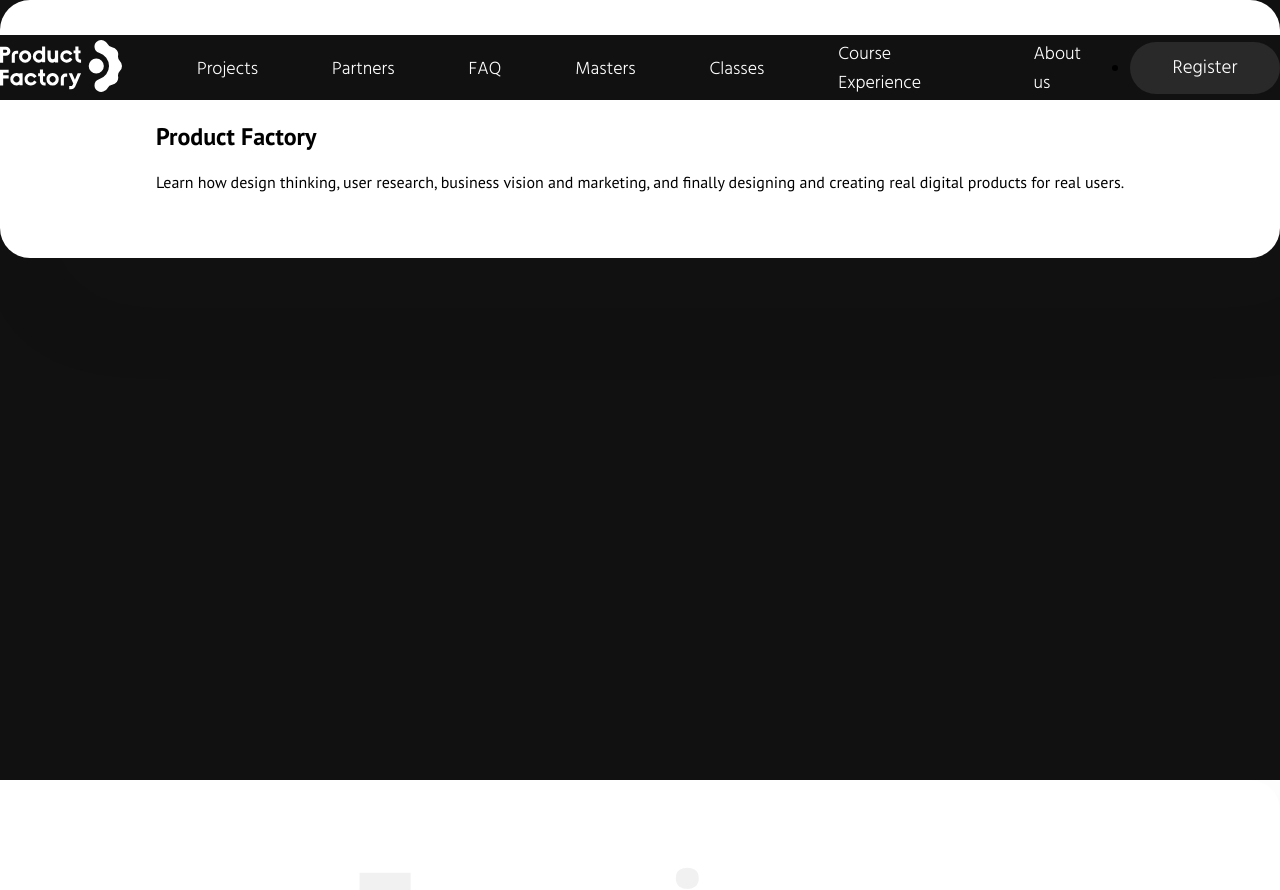
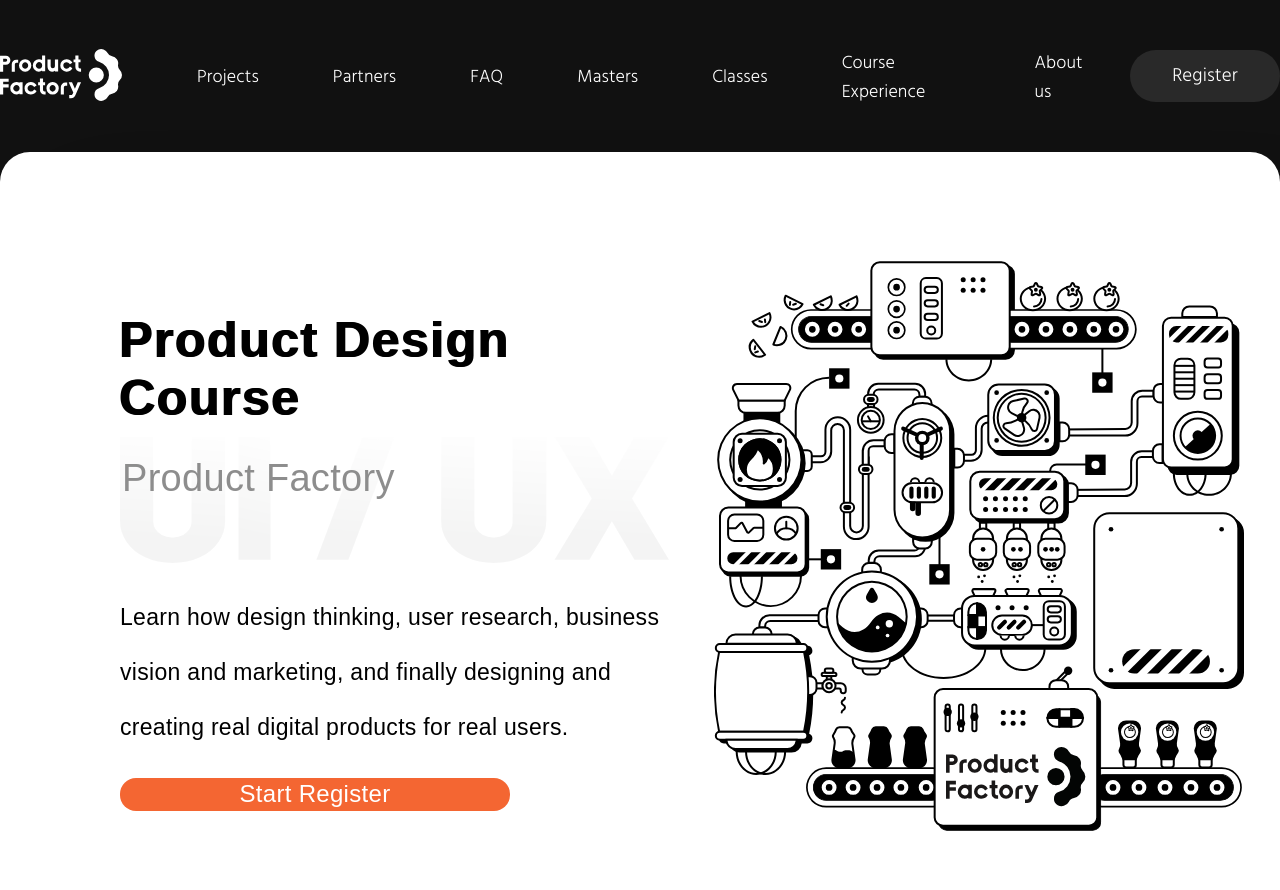
Before and after one commit to michalkryjan/lp-product-factory, a Next.js app: page / in a window 1280 px wide. Shown: the top 890 px of the page. Built offline with nearby package versions, Linux system fonts and the light colour scheme; a web font is replaced by a local one.

Commit message:
added Hero section, code refactored

```diff
--- a/src/components/HeadingWithBg.js
+++ b/src/components/HeadingWithBg.js
@@ -1,19 +1,21 @@
 import React from 'react';
 import Image from 'next/image';
-import styles from '/src/styles/components/HeadingWithBg.module.scss';
+import styles from '@/styles/components/HeadingWithBg.module.scss';
 
-const HeadingWithBg = ({ as, text, bgImageSrc, bgImageAlt, width, height }) => {
+const HeadingWithBg = ({ as, text, bgSrc, bgAlt, bgWidth, bgHeight, headingModifierClass }) => {
     const Heading = as;
 
     return (
         <div className={styles.headingWithBg}>
-            <Heading className={styles.headingWithBg__heading}>{text}</Heading>
+            <Heading className={`${styles.headingWithBg__heading} ${headingModifierClass}`}>
+                {text}
+            </Heading>
             <Image
                 className={styles.headingWithBg__bg}
-                src={bgImageSrc}
-                alt={bgImageAlt}
-                width={width}
-                height={height}
+                src={bgSrc}
+                alt={bgAlt}
+                width={bgWidth}
+                height={bgHeight}
             />
         </div>
     );
--- a/src/components/TopMenuBar.js
+++ b/src/components/TopMenuBar.js
@@ -1,7 +1,7 @@
 import React from 'react';
 import Image from 'next/image';
 import Link from 'next/link';
-import styles from '/src/styles/components/TopMenuBar.module.scss';
+import styles from '@/styles/components/TopMenuBar.module.scss';
 
 const TopMenuBar = () => {
     return (
--- a/src/pages/index.js
+++ b/src/pages/index.js
@@ -3,6 +3,7 @@
 import HeadingWithBg from '@/components/HeadingWithBg';
 import defaults from '@/styles/base/defaults.module.scss';
 import TopMenuBar from '@/components/TopMenuBar';
+import Hero from '@/sections/Hero';
 
 export default function Home() {
     return (
@@ -10,36 +11,21 @@
             <Head>
                 <title>Product Factory</title>
                 <meta name='description' content='Product Factory homepage' />
-                <meta name='viewport' content='width=device-width, initial-scale=1' />
+                <meta name='viewport' content='bgWidth=device-bgWidth, initial-scale=1' />
             </Head>
             <body>
                 <header className={defaults.pageHeader}>
                     <TopMenuBar />
-                    <section className={defaults.bigContentCard}>
-                        <div>
-                            <hgroup>
-                                <h1>Product Design Course</h1>
-                                <h2>Product Factory</h2>
-                            </hgroup>
-                            <p>
-                                Learn how design thinking, user research, business vision and
-                                marketing, and finally designing and creating real digital products
-                                for real users.
-                            </p>
-                        </div>
-                        {/*<div>*/}
-                        {/*    <Image src={''} alt={''} />*/}
-                        {/*</div>*/}
-                    </section>
+                    <Hero />
                 </header>
-                <main className={defaults.mainContent}>
-                    <article className={defaults.bigContentCard}>
+                <main>
+                    <article>
                         <HeadingWithBg
                             as={'h2'}
                             text={'Course Experience'}
-                            bgImageSrc={'/assets/heading-backgrounds/Experience.svg'}
-                            width={612}
-                            height={159}
+                            bgSrc={'/assets/heading-backgrounds/Experience.svg'}
+                            bgWidth={612}
+                            bgHeight={159}
                         />
                     </article>
                 </main>
--- /dev/null
+++ b/src/sections/Hero.js
@@ -0,0 +1,43 @@
+import React from 'react';
+import Image from 'next/image';
+import Link from 'next/link';
+import HeadingWithBg from '@/components/HeadingWithBg';
+import heroStyles from '@/styles/sections/Hero.module.scss';
+import headingStyles from '@/styles/components/HeadingWithBg.module.scss';
+
+const Hero = () => {
+    return (
+        <section className={heroStyles.hero}>
+            <div className={heroStyles.hero__textWrapper}>
+                <hgroup>
+                    <h1 className={heroStyles.hero__title}>Product Design Course</h1>
+                    <HeadingWithBg
+                        as={'h2'}
+                        text={'Product Factory'}
+                        bgSrc={'/assets/heading-backgrounds/UI_UX.svg'}
+                        bgWidth={550}
+                        bgHeight={126}
+                        headingModifierClass={headingStyles.headingWithBg__headingHero}
+                    />
+                </hgroup>
+                <p className={heroStyles.hero__text}>
+                    Learn how design thinking, user research, business vision and marketing, and
+                    finally designing and creating real digital products for real users.
+                </p>
+                <Link href={'#'} className={heroStyles.hero__ctaBtn}>
+                    Start Register
+                </Link>
+            </div>
+            <div className={heroStyles.hero__imgWrapper}>
+                <Image
+                    src={'/assets/hero-img.svg'}
+                    width={530}
+                    height={570}
+                    alt={'Product Design Course - Product Factory - 30 August'}
+                />
+            </div>
+        </section>
+    );
+};
+
+export default Hero;
--- a/src/styles/base/_variables.scss
+++ b/src/styles/base/_variables.scss
@@ -1,9 +1,16 @@
-@import url('https://fonts.googleapis.com/css2?family=Hind:wght@300&family=PT+Sans:wght@400;700&display=swap');
+@import url('https://fonts.googleapis.com/css2?family=Hind:wght@300&display=swap');
+
+@font-face {
+  font-family: 'Product Sans';
+  src: url('../../../public/assets/product-sans-font/product_sans_regular-webfont.woff2') format('woff2'),
+  url('../../../public/assets/product-sans-font/product_sans_regular-webfont.woff') format('woff');
+  font-style: normal;
+}
 
 $maxContentWidth: 1460px;
 
 $fontFamilies: (
-        primary: #{'PT Sans', sans-serif},
+        primary: #{'Product Sans', sans-serif},
         secondary: #{'Hind', sans-serif}
 );
 
--- a/src/styles/base/defaults.module.scss
+++ b/src/styles/base/defaults.module.scss
@@ -1,4 +1,4 @@
-@use 'variables';
+@use 'variables' as global_vars;
 
 .pageHeader {
   position: relative;
@@ -8,15 +8,16 @@
   display: flex;
   flex-direction: column;
   align-items: center;
+  margin-bottom: 200px;
 }
 
-.bigContentCard {
+@mixin bigContentCard {
   width: 100%;
-  max-width: variables.$maxContentWidth;
+  max-width: global_vars.$maxContentWidth;
   background: #FFF;
   border-radius: 30px;
   box-shadow: 50px 50px 99px #2222220F;
-  padding: 50px 45px;
+  padding: 50px 120px;
   display: flex;
   flex-direction: column;
   flex-wrap: nowrap;
@@ -25,5 +26,5 @@
 
 .mainContent {
   width: 100%;
-  max-width: variables.$maxContentWidth;
+  max-width: global_vars.$maxContentWidth;
 }
--- a/src/styles/base/globals.scss
+++ b/src/styles/base/globals.scss
@@ -15,6 +15,7 @@
   align-items: center;
   font-family: map-get(variables.$fontFamilies, primary);
   font-weight: 400;
+  letter-spacing: 0.3px;
 }
 
 body * {
--- a/src/styles/components/HeadingWithBg.module.scss
+++ b/src/styles/components/HeadingWithBg.module.scss
@@ -10,6 +10,16 @@
     transform: translate(-50%, -50%);
     font-size: 32px;
     color: #000;
+
+    &Hero {
+      left: 2px;
+      top: 20px;
+      transform: translate(0, 0);
+      font-size: 38px;
+      font-weight: 400;
+      color: #8D8D8D;
+      margin: 0;
+    }
   }
 
   &__bg {
--- a/src/styles/components/TopMenuBar.module.scss
+++ b/src/styles/components/TopMenuBar.module.scss
@@ -1,19 +1,20 @@
-@use '/src/styles/base/variables';
-@use '/src/styles/utils/underlineEffectOnHover';
+@use '/src/styles/base/variables' as global_vars;
+@use '/src/styles/utils/hoverEffects' as hoverEffects;
+@use '/src/styles/utils/mediaQueries' as mq;
 
 .topMenuBar {
   z-index: 10;
   position: absolute;
+  top: 40px;
   width: 100%;
-  max-width: variables.$maxContentWidth;
   transform: translateY(0);
   transition: ease-in-out 0.5s;
   display: inline-flex;
-  align-items: center;
+  justify-content: center;
   background: #111111;
-  height: fit-content;
-  margin-top: 35px;
-  font-family: map-get(variables.$fontFamilies, secondary);
+  height: 72px;
+  padding-block: 10px;
+  font-family: map-get(global_vars.$fontFamilies, secondary);
 
   &__hamburger {
     display: none;
@@ -22,11 +23,14 @@
 
 .topMenu {
   width: 100%;
+  max-width: global_vars.$maxContentWidth;
   display: inline-flex;
   align-items: center;
+  letter-spacing: 0.1px;
 
   & > ul {
     display: contents;
+    list-style-type: none;
   }
 
   &__item {
@@ -36,7 +40,7 @@
     &Default {
       padding: 5px 20px 2px;
       margin-inline: 17px;
-      @include underlineEffectOnHover.underlineEffectOnHover();
+      @include hoverEffects.underlineOnHover();
     }
 
     &Logo {
@@ -54,7 +58,6 @@
     font-size: 18px;
     color: #FFF;
     text-decoration: none;
-
   }
 
   &__logo {
@@ -63,6 +66,8 @@
 
   &__ctaBtn {
     $height: 52px;
+    $hover-transition: ease-in-out 0.3s;
+    position: relative;
     width: 150px;
     height: $height;
     border-radius: calc(#{$height} / 2);
@@ -73,5 +78,7 @@
     text-decoration: none;
     color: #FFF;
     background: #292929;
+    transition: $hover-transition;
+    @include hoverEffects.ctaArrowFadeOnHover($hover-transition, 28px, 26px);
   }
 }
--- /dev/null
+++ b/src/styles/sections/Hero.module.scss
@@ -0,0 +1,62 @@
+@use './src/styles/base/defaults.module' as defaults;
+@use './src/styles/base/variables' as global_variables;
+@use './src/styles/utils/hoverEffects' as hoverEffects;
+
+.hero {
+  @include defaults.bigContentCard();
+  position: absolute;
+  top: 152px;
+  min-height: 788px;
+  display: grid;
+  grid-template-columns: repeat(2, 1fr);
+  gap: 45px;
+  text-align: left;
+
+  &__textWrapper {
+    height: 100%;
+    max-height: 530px;
+    display: flex;
+    flex-direction: column;
+    justify-content: flex-start;
+    align-items: flex-start;
+    padding-top: 30px;
+  }
+
+  &__imgWrapper {
+    display: flex;
+    justify-content: flex-end;
+    align-items: center;
+  }
+
+  &__title {
+    font-size: 50px;
+    font-weight: bolder;
+    letter-spacing: 1.5px;
+    margin: 0 0 10px;
+    text-shadow: -1.5px 0 0 #000;
+  }
+
+  &__text {
+    font-size: 23px;
+    line-height: 2.39;
+  }
+
+  &__ctaBtn {
+    $hover-transition: ease-in-out 0.3s;
+    margin-top: auto;
+    position: relative;
+    width: 390px;
+    height: 72px;
+    border-radius: 16px;
+    display: flex;
+    justify-content: center;
+    align-items: center;
+    font-size: 24px;
+    text-align: center;
+    text-decoration: none;
+    background: map-get(global_variables.$colors, primaryCta);
+    color: #FFF;
+    transition: $hover-transition;
+    @include hoverEffects.ctaArrowFadeOnHover($hover-transition, 100px, 95px, 24px);
+  }
+}
--- /dev/null
+++ b/src/styles/utils/_hoverEffects.scss
@@ -0,0 +1,45 @@
+@use './mediaQueries' as mq;
+
+@mixin underlineOnHover($lineWidth: 2em, $bottom: 0) {
+  @include mq.forDevices(laptop desktop-all) {
+    position: relative;
+    display: flex;
+    justify-content: center;
+    &::after {
+      content: "";
+      position: absolute;
+      z-index: 5;
+      width: 0;
+      height: 1px;
+      bottom: $bottom;
+      background: #FFF;
+      transition: ease-in-out 0.2s;
+    }
+    &:hover::after {
+      width: $lineWidth;
+    }
+  }
+}
+
+@mixin ctaArrowFadeOnHover($transition, $startPositionFromRight, $endPositionFromRight, $arrowSize: 16px) {
+  @include mq.forDevices(laptop desktop-all) {
+    &:after {
+      position: absolute;
+      content: '▶';
+      right: $startPositionFromRight;
+      opacity: 0;
+      font-size: $arrowSize;
+      margin-bottom: -2px;
+      transition: $transition;
+    }
+
+    &:hover {
+      padding-right: 15px;
+
+      &:after {
+        right: $endPositionFromRight;
+        opacity: 1;
+      }
+    }
+  }
+}
--- a/src/styles/utils/_underlineEffectOnHover.scss
+++ /dev/null
@@ -1,23 +0,0 @@
-@use "../utils/mediaQueries";
-@use '../base/variables';
-
-@mixin underlineEffectOnHover($lineWidth: 2em, $bottom: 0) {
-  @include mediaQueries.forDevices(laptop desktop-all) {
-    position: relative;
-    display: flex;
-    justify-content: center;
-    &::after {
-      content: "";
-      position: absolute;
-      z-index: 5;
-      width: 0;
-      height: 1px;
-      bottom: $bottom;
-      background: #FFF;
-      transition: ease-in-out 0.2s;
-    }
-    &:hover::after {
-      width: $lineWidth;
-    }
-  }
-}
```
